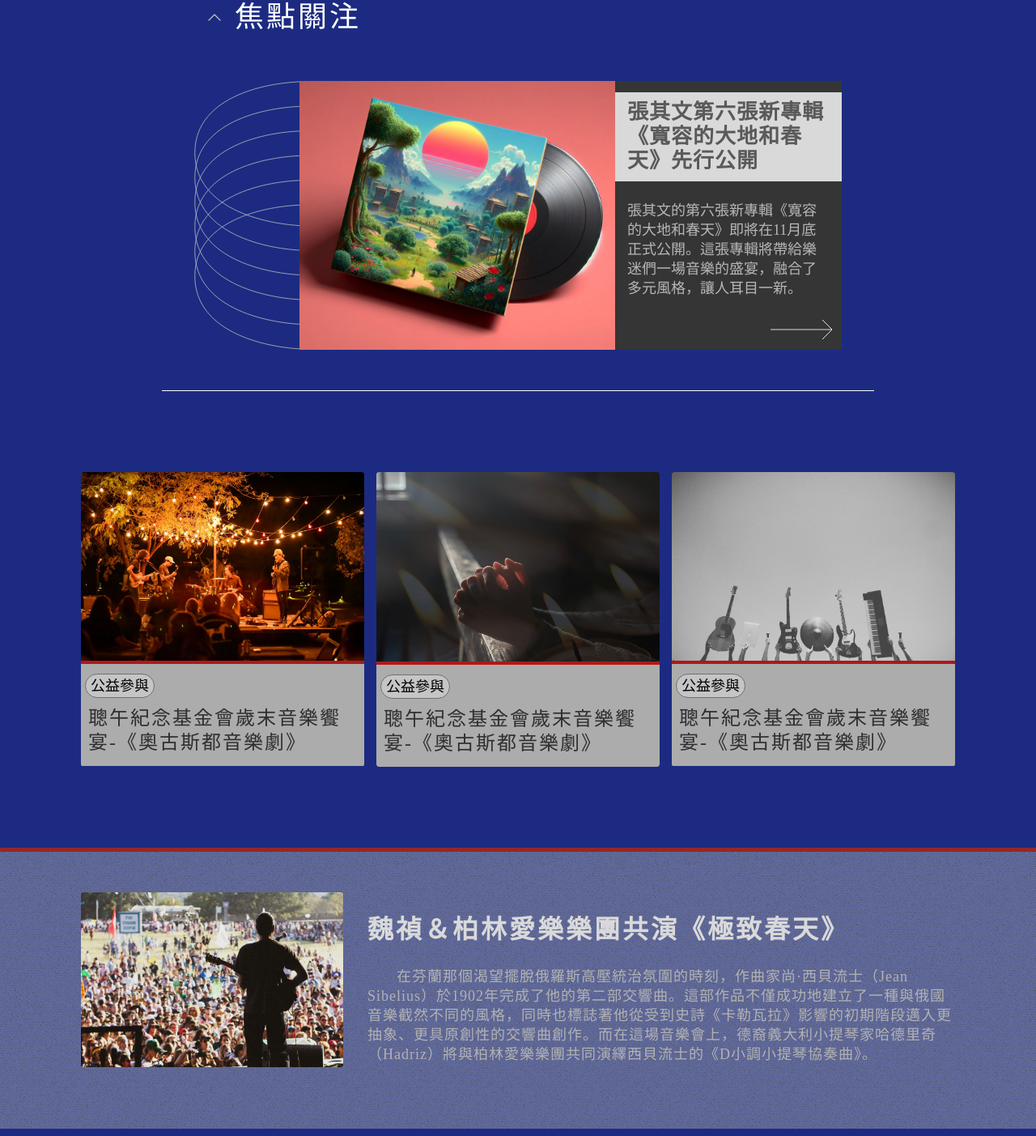
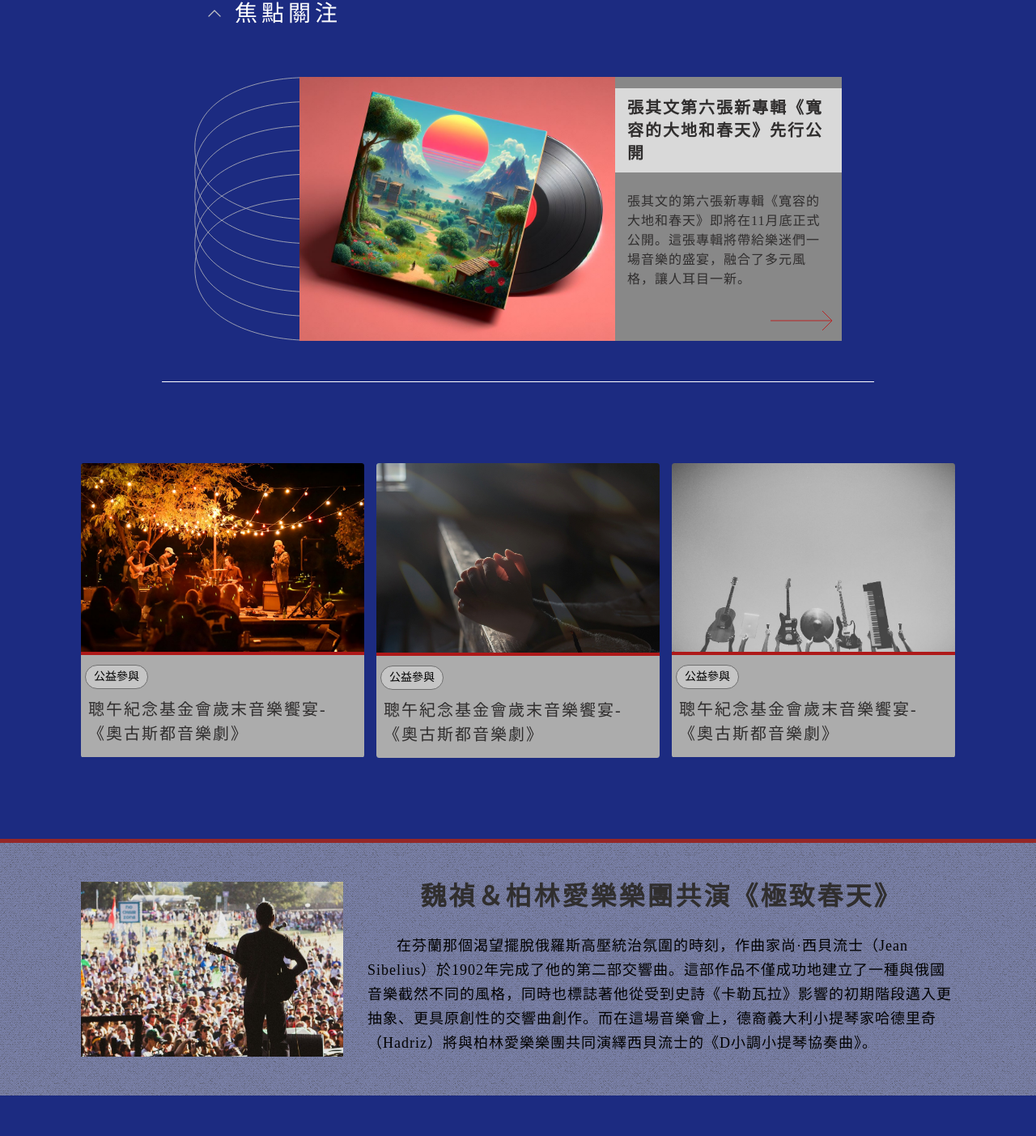
Before and after one commit to uuuut0/herenow-demo, a plain HTML site: page news.html in a window 1280 px wide. Shown: the part 397-1800 px from the top of the page at 81% size. Drawn offline with nearby package versions, Linux system fonts and the light colour scheme.

Commit message:
font size. color

```diff
--- a/news.html
+++ b/news.html
@@ -3,7 +3,7 @@
 <head>
     <meta charset="UTF-8">
     <meta name="viewport" content="width=device-width, initial-scale=1.0">
-    <title>Document</title>
+    <title>News 最新消息 | HereNow Music</title>
     <link rel="stylesheet" href="style/news.css">
     <link rel="stylesheet" href="style/common.css">
     <link rel="stylesheet" href="style/reset.css">
@@ -65,7 +65,7 @@
                 <div class="focus-card-content">
                     <h3>張其文第六張新專輯《寬容的大地和春天》先行公開</h3>
                     <p>張其文的第六張新專輯《寬容的大地和春天》即將在11月底正式公開。這張專輯將帶給樂迷們一場音樂的盛宴，融合了多元風格，讓人耳目一新。</p>
-                    <a href="#"><img src="imgs/deco-imgs/left-arrow.svg" alt=""></a>
+                    <a href="#"><img src="imgs/deco-imgs/red-left-arrow.svg" alt=""></a>
                 </div>
             </div>
         </div>
--- a/style/index.css
+++ b/style/index.css
@@ -137,8 +137,8 @@ body{
 
     display: inline-block;
     border-bottom: 3px solid #767676;
-    font-size: 36px;
-    letter-spacing: 8px;
+    font-size: 28px;
+    letter-spacing: 5px;
     line-height: 45px ;
     text-indent: 8px;
     font-weight: 400;
@@ -256,7 +256,7 @@ body{
 .news-card-title h4{
     /* border: 1px solid #000; */
     color: #d9d9d9;
-    font-size: 18px;
+    font-size: 16px;
     text-indent: 5px;
     padding-left: 20px;
     line-height: 28px;
@@ -294,9 +294,9 @@ body{
 
     display: block;
     border-bottom: 3px solid #767676;
-    font-size: 36px;
-    letter-spacing: 8px;
-    line-height: 45px ;
+    font-size: 28px;
+    letter-spacing: 5px;
+    line-height: 40px ;
     text-indent: 8px;
     font-weight: 400;
     color: #d2d2d2;
@@ -379,14 +379,14 @@ body{
 }
 /* we are */
 .about-content-txt-slogan h3:nth-child(1){
-    font-size: 36px;
+    font-size: 28px;
     /* line-height: 30px; */
     color: #b2b2b2;
 }
 /* here now */
 .about-content-txt-slogan h3:nth-child(2){
     float: right;
-    font-size: 72px;
+    font-size: 68px;
     letter-spacing: 3px;
     line-height: 60px;
     /* margin-top: -1px; */
@@ -401,8 +401,8 @@ body{
     padding-right: 10px;
 }
 .about-content-txt-intro p{
-    color: #b2b2b2;
-    font-size:22px;
+    color: #fcfcfc;
+    font-size:18px;
     letter-spacing: 2px;
     line-height: 30px;
     margin-top: 12px;
@@ -429,9 +429,9 @@ body{
 
     display: inline-block;
     border-bottom: 3px solid #767676;
-    font-size: 36px;
-    letter-spacing: 8px;
-    line-height: 45px ;
+    font-size: 28px;
+    letter-spacing: 5px;
+    line-height: 40px ;
     text-indent: 8px;
     font-weight: 400;
     color: #d2d2d2;
@@ -530,10 +530,10 @@ body{
 .works-item-info p,.works-item-info h4{
     /* background-color: #99999981; */
     width: 100%;
-    margin: 5px 0;
+    margin: 3px 0;
 }
 .works-item-info h4{
-    font-size: 24px;
+    font-size: 20px;
     letter-spacing: 2px;
     color: #302e2e;
     font-weight: 600;
@@ -541,7 +541,7 @@ body{
 
 .works-item-info p{
     width: 100%;
-    font-size: 18px;
+    font-size: 16px;
     color: #382e2e;
     text-overflow: ellipsis;
     white-space: nowrap;
@@ -600,9 +600,9 @@ body{
 .body-bg-drop-grdnt{
     height: 100%;
     width: 20%;
-    background: #000;
+    /* background: #b0b0b0c4; */
     position: absolute;
-    background: linear-gradient(-90deg, rgba(90, 25, 25, 0.36) 0%, rgba(212, 137, 137, 0) 100%);
+    background: linear-gradient(-90deg, rgba(149, 144, 144, 0.36) 0%, rgba(121, 112, 112, 0) 100%);
     z-index: -1;
     right: 0;
     bottom: 0;
--- a/style/news.css
+++ b/style/news.css
@@ -43,7 +43,7 @@ body{
         letter-spacing: 4px;
         position: absolute;
         bottom: 0;
-        color: aliceblue;
+        color: #b2b2b2;
         text-shadow: black 0.1em 0.1em 0.2em
 }
 
@@ -66,11 +66,11 @@ body{
 .section-focus-title{
     margin-bottom: 20px ;
     padding-bottom: 40px;
+
 }
 .section-focus-title h3{
-
-    font-size: 36px;
-    letter-spacing: 3px;
+    font-size: 28px;
+    letter-spacing: 5px;
     color: #fff;
 }
 .section-focus-title span{
@@ -95,7 +95,7 @@ body{
 }
 .focus-card-content{
     width: 35%;
-    background-color: #353535;
+    background-color: #888888;
     box-sizing: border-box;
 
 
@@ -125,12 +125,12 @@ body{
     object-fit: cover;
 }
 .focus-card-content h3{
-    font-size: 26px;
+    font-size: 20px;
     font-weight: 600;
-    line-height: 30px;
-    letter-spacing: 1px;
+    line-height: 28px;
+    letter-spacing: 2px;
     background-color: #D9d9d9;
-    color: #5a5a5a ;
+    color: #302e2e ;
     padding: 10px 15px;
     margin-top: 5%;
     width: 100%;
@@ -139,11 +139,11 @@ body{
 }
 .focus-card-content p{
     box-sizing: border-box;
-
+    letter-spacing: 1px;
     padding: 10px 15px ;
-    font-size: 18px;
+    font-size: 16px;
     line-height: 24px;
-    color: #b6b6b6 ;
+    color: #302e2e ;
     margin: 5% 0;
 }
 .focus-card-content a{
@@ -211,15 +211,15 @@ body{
     background: #c5c5c5;
     border-radius: 20px;
     width: fit-content;
-    padding: 2px 6px;
+    padding: 2px 10px;
     margin: 10px 0;
 }
 .news-card-tag p{
-    font-size: 18px;
+    font-size: 14px;
     line-height: 24px;
 }
 .news-card-title h4{
-    font-size: 24px;
+    font-size: 20px;
     line-height: 30px;
     letter-spacing: 2px;
     padding-bottom: 12px;
@@ -271,21 +271,24 @@ body{
     width: 100%;
 
     height: 300px;
-    background-color: #d1d1d162;
+    background-color: #d1d1d185;
     background-image: url(../imgs/deco-imgs/fabric-pattern-deco.png);
     display: flex;
     box-sizing: border-box;
-    padding: 50px 100px;
+    padding: 20px 100px;
     height: fit-content;
     margin: 50px 0;
 
 }
 .lb{
     width: 30%;
-    height: 100%;
+    /* height: 100%; */
     display: flex;
+    align-content: center;
+    /* border: 1px solid #000; */
     border-radius: 3px;
     overflow: hidden;
+    /* background-color: #aa6464; */
 }
 .lb img{
     display: block;
@@ -303,15 +306,17 @@ body{
     padding: 30px 0;
     padding-left: 30px;
 
+
 }
 .rb1{
     width: 100%;
     height: fit-content;
 }
 .rb1 h3{
+    text-align: center;
     font-size: 32px;
     letter-spacing: 3px;
-    color:#d9d9d9;
+    color:#302e2e;
     font-weight: 600;
     margin-bottom: 30px;
 }
@@ -322,6 +327,6 @@ body{
     font-size: 18px;
     text-indent: 36px;
     letter-spacing: 1px;
-    line-height: 24px;
-    color: #b2b2b2;
+    line-height: 30px;
+    color: #010101;
 }
```
Also changed, not shown: imgs/deco-imgs/red-left-arrow.svg (added).
